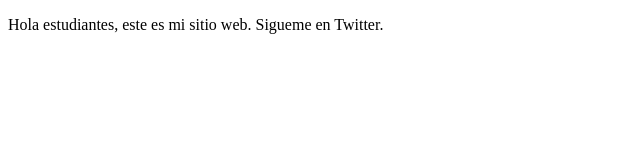
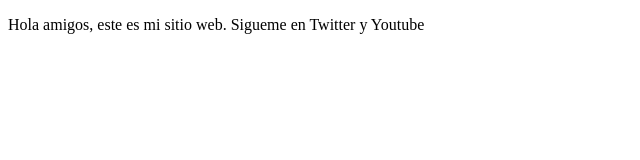
Before and after one commit to Hackerhood/proyectoDemoCursoPrework, a plain HTML site: page index.html in a window 1280 px wide. Shown: the full height of the page, 0-640 px from the left. Drawn offline with Linux system fonts and the light colour scheme.

Commit message:
cambie texto

```diff
--- a/index.html
+++ b/index.html
@@ -8,7 +8,7 @@
 </head>
 <body>
     <p>
-        Hola estudiantes, este es mi sitio web. Sigueme en Twitter.
+        Hola amigos, este es mi sitio web. Sigueme en Twitter y Youtube
     </p>
 </body>
 </html>
```
